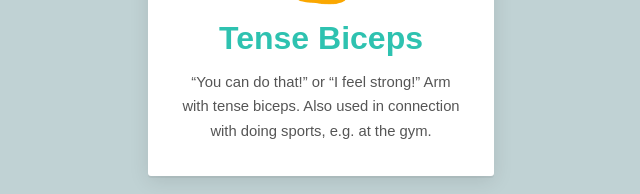
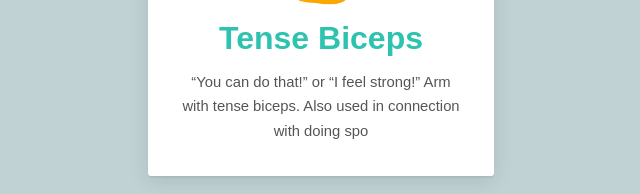
Before and after one commit to MaazShah2060/Learning-React, a React (Create React App) app: page / in a window 1280 px wide. Shown: the part 372-566 px from the top of the page, without its empty margins (319-959 px from the left). Built offline with nearby package versions, Linux system fonts and the light colour scheme.

Commit message:
Adding substring method

```diff
--- a/src/index.js
+++ b/src/index.js
@@ -8,7 +8,7 @@ function emoji(emojipedia){
   id={emojipedia.id}
   name={emojipedia.name}
   emoji={emojipedia.emoji}
-  meaning={emojipedia.meaning}
+  meaning={emojipedia.meaning.substring(0,100)}
   />
 }
 ReactDOM.render(
```
